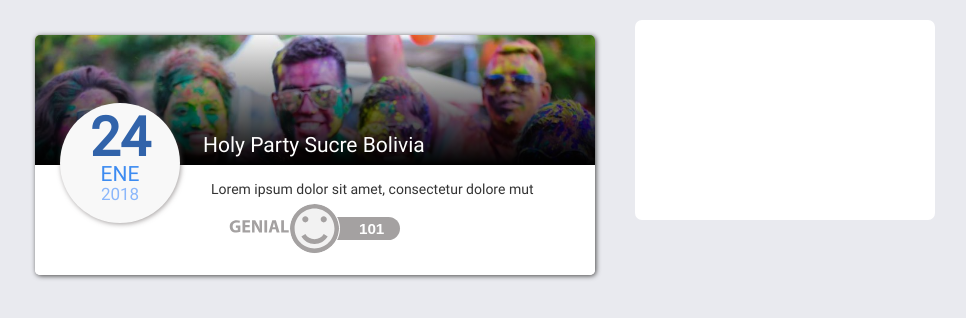
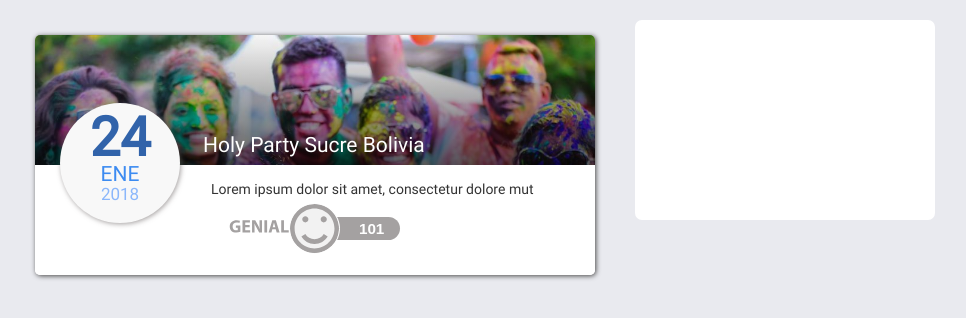
Before and after one commit to JoseChirinos/gooart, a website: page templates/event/event.html in a window 1280 px wide. Shown: the whole page, without its empty margins (165-1131 px from the left). Drawn offline with Linux system fonts and the light colour scheme.

Commit message:
Finished Event item

```diff
--- a/templates/event/event.css
+++ b/templates/event/event.css
@@ -60,9 +60,9 @@ body {
   height: 110px;
   position: absolute;
   top: 0;
-  background-image: -webkit-linear-gradient(bottom, black, transparent);
-  background-image: -moz-linear-gradient(bottom, black, transparent);
-  background-image: -ms-linear-gradient(bottom, black, transparent);
+  background-image: -webkit-linear-gradient(bottom, #030303a8, transparent);
+  background-image: -moz-linear-gradient(bottom, #030303a8, transparent);
+  background-image: -ms-linear-gradient(bottom, #030303a8, transparent);
 }
 
 .item-info {
```
